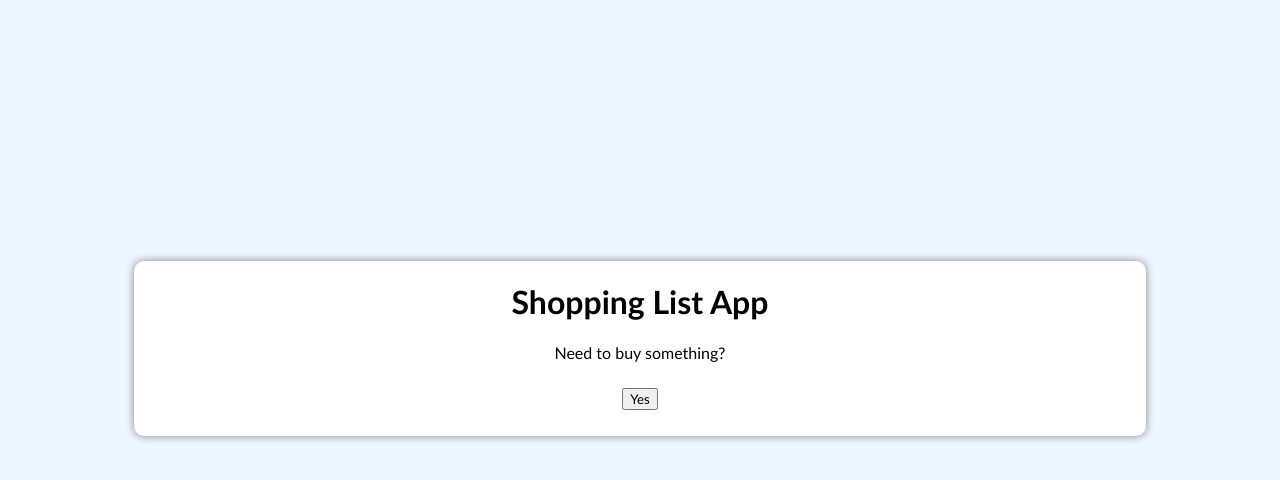
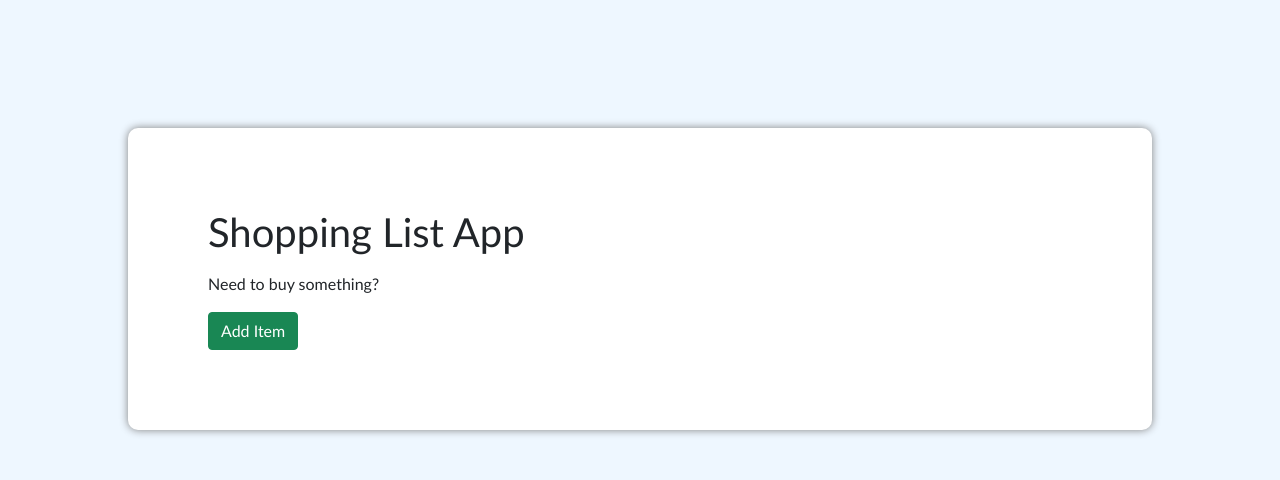
Before and after one commit to William46503/vue-shopping-list-app, a website: page index.html in a window 1280 px wide. Drawn offline with nearby package versions, Linux system fonts and the light colour scheme.

Commit message:
Layout, V-bind added to saveItem

```diff
--- a/index.html
+++ b/index.html
@@ -4,33 +4,35 @@
 		<meta charset="UTF-8" />
 		<meta name="viewport" content="width=device-width, initial-scale=1.0" />
 		<meta http-equiv="X-UA-Compatible" content="ie=edge" />
+		<link href="https://cdn.jsdelivr.net/npm/bootstrap@5.0.0-beta1/dist/css/bootstrap.min.css" rel="stylesheet" integrity="sha384-giJF6kkoqNQ00vy+HMDP7azOuL0xtbfIcaT9wjKHr8RbDVddVHyTfAAsrekwKmP1" crossorigin="anonymous">
 		<link rel="stylesheet" href="style.css" />
 		<title>Vue Shopping List</title>
 	</head>
+
 	<body>
 		<div id="shopping_list">
-			<h1>{{header ? header : "Welcome"}}</h1>
+			<h1 class="title">{{header ? header : "Welcome"}}</h1>
 			<div v-if="editItem" class="addItemForm">
-				<input
+			<input
 				@keyup.enter="addItem(newItem)"
 				v-model="newItem"
 				type="text"
-				placeholder="Add your item"
-			/>
-			<input type="checkbox" name="priority" v-model="highPriority">High Priority</input>
-			<button type="button" name="saveItemButton" v-model="newItem" @click="addItem(newItem)" class="saveItemButton">Save item</button>
-			</div>
+				placeholder="Add your item" class="addItemInput"/>
 
-			<p v-if="item_list.length === 0 && editItem === false">Need to buy something?</p>
-			<button v-if="editItem" @click="doEditItem(false)" class="editItemTrue">Finished Shopping</button>
-			<button v-else  @click="doEditItem(true)" class="editItemTrue">Yes</button>
-			<ul>
+			<input type="checkbox" name="priority" v-model="highPriority" class="priority">High Priority</input>
+			<button type="button" name="saveItemButton" v-bind:disabled="newItem.length === 0" v-model="newItem" @click="addItem(newItem)" class="saveItemButton btn btn-primary">Save item</button>
+		</div>
+		<div class="itemListContainer">
+			<ul >
 				<li v-for="item in item_list" :key="item.id">
 					{{"Item " + item.id + ": "}}{{item.content}}{{item.priority ? " 🚨" : ""}}
 					<button @click="deleteItem(item.id)" type="button" class="itemDeletes">×</button>
 				</li>
 			</ul>
-
+		</div>
+		<p v-if="item_list.length === 0 && editItem === false">Need to buy something?</p>
+		<button v-if="editItem" @click="doEditItem(false)" class="closeEditButton btn btn-secondary">List Done</button>
+		<button v-else  @click="doEditItem(true)" class="openEditButton btn btn-success">Add Item</button>
 		</div>
 	</body>
 	<script src="https://unpkg.com/vue@3.1.2/dist/vue.global.js"></script>
--- a/style.css
+++ b/style.css
@@ -6,13 +6,15 @@ body {
 	display: flex;
 	justify-content: center;
 	align-content: center;
+	margin: 10% auto;
 }
 
 #shopping_list {
-	margin: 20% auto;
-	text-align: center;
+
+	padding:  80px;
+	text-align: left;
+	height: 100%;
 	width: 80%;
-	height: 50%;
 	background-color: white;
 	box-shadow: 0 0 8px gray;
 	border-radius: 10px;
@@ -28,6 +30,15 @@ body {
 	width: 50%;
 }
 
-button {
-	margin: 10px;
+.saveItemButton{
+	margin: 10px 50px;
+	/* float: right; */
 }
+
+.itemListContainer{
+
+}
+
+.addItemInput{
+	margin: 20px 20px 20px 0;
+}
```
